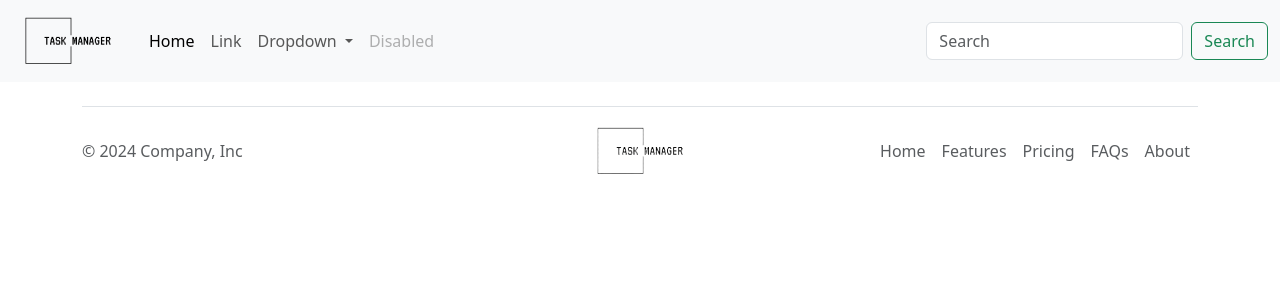
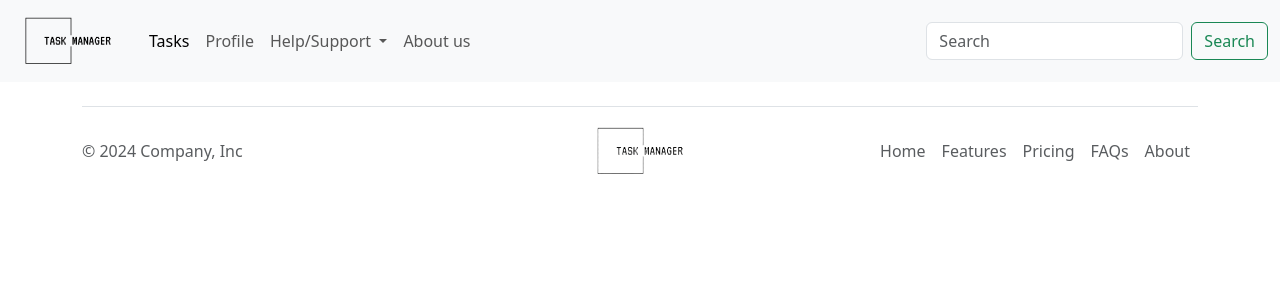
Before and after one commit to StrakaF/task_manager_app, a PHP site: page / in a window 1280 px wide. Shown: the top 300 px of the page. Run offline with PHP 8.4, Linux system fonts and the light colour scheme.

Commit message:
Changed name of links in nav bar

```diff
--- a/assets/header.php
+++ b/assets/header.php
@@ -16,24 +16,22 @@
         <div class="collapse navbar-collapse" id="navbarSupportedContent">
         <ul class="navbar-nav me-auto mb-2 mb-lg-0">
             <li class="nav-item">
-            <a class="nav-link active" aria-current="page" href="#">Home</a>
+            <a class="nav-link active" aria-current="page" href="#">Tasks</a>
             </li>
             <li class="nav-item">
-            <a class="nav-link" href="#">Link</a>
+            <a class="nav-link" href="#">Profile</a>
             </li>
             <li class="nav-item dropdown">
             <a class="nav-link dropdown-toggle" href="#" role="button" data-bs-toggle="dropdown" aria-expanded="false">
-                Dropdown
+                Help/Support
             </a>
             <ul class="dropdown-menu">
-                <li><a class="dropdown-item" href="#">Action</a></li>
-                <li><a class="dropdown-item" href="#">Another action</a></li>
-                <li><hr class="dropdown-divider"></li>
-                <li><a class="dropdown-item" href="#">Something else here</a></li>
+                <li><a class="dropdown-item" href="#">FAQ</a></li>
+                <li><a class="dropdown-item" href="#">Contact support</a></li>
             </ul>
             </li>
             <li class="nav-item">
-            <a class="nav-link disabled" aria-disabled="true">Disabled</a>
+            <a class="nav-link" href="#">About us</a>
             </li>
         </ul>
         <form class="d-flex" role="search">
```
